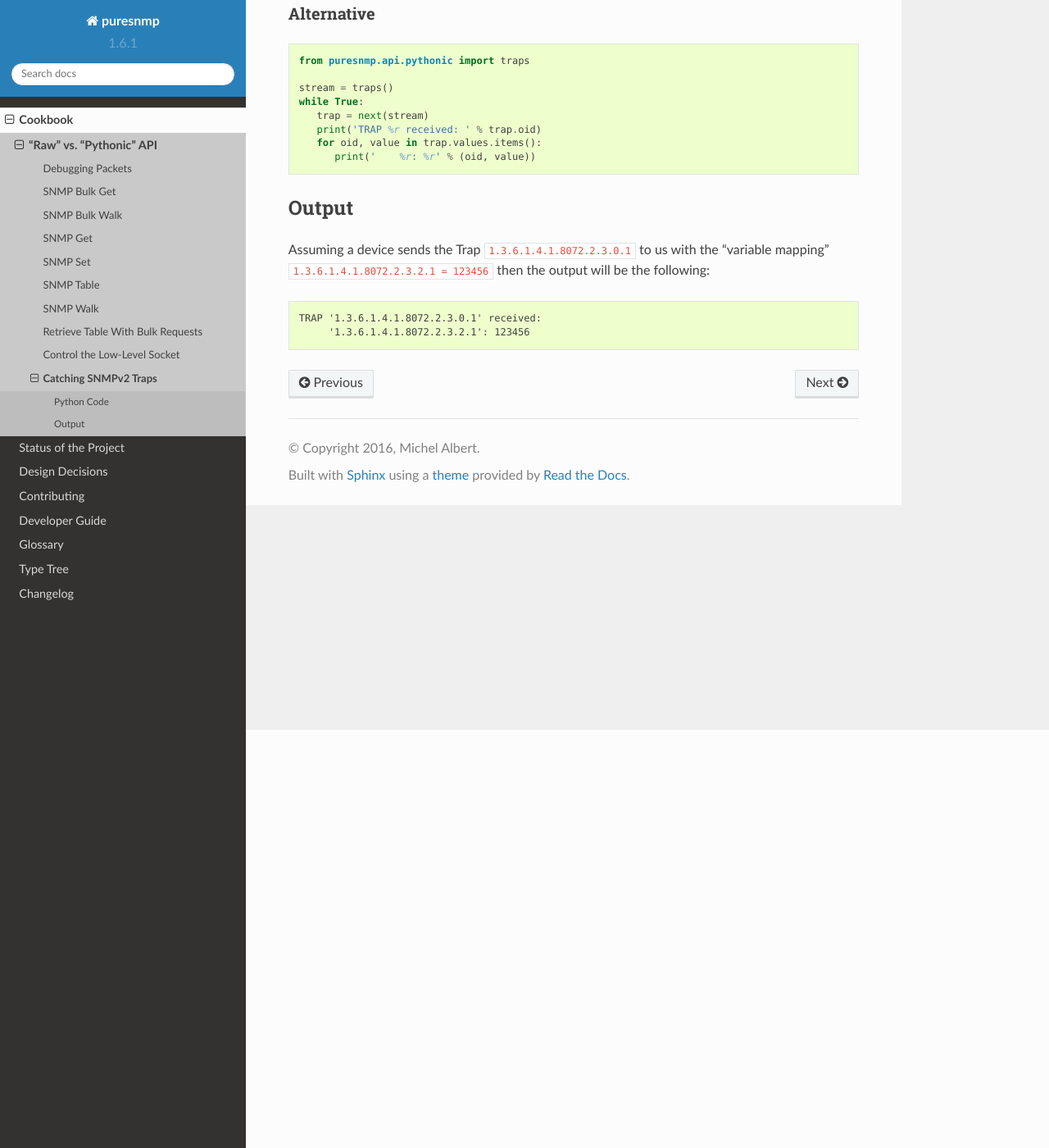
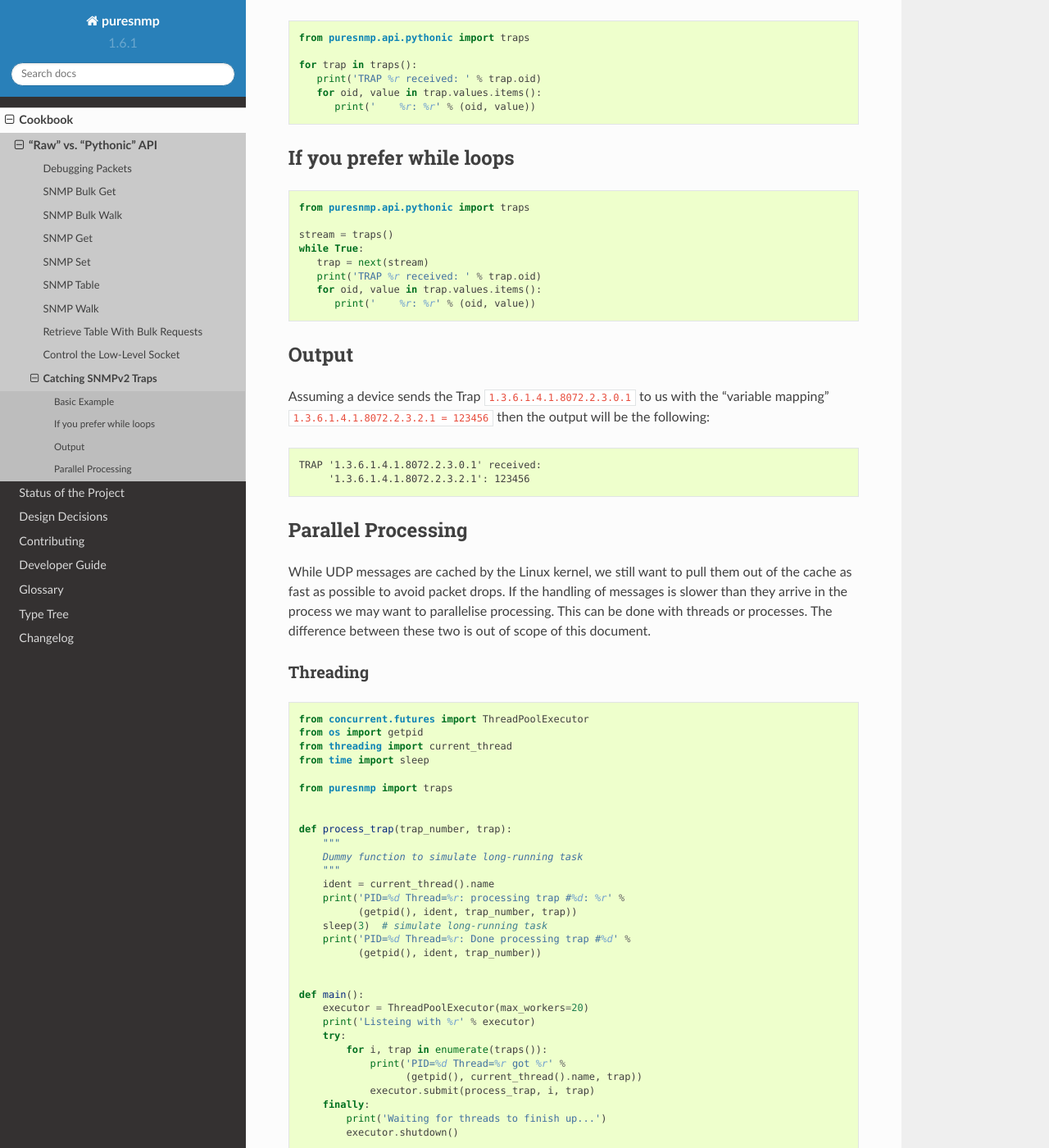
Before and after one commit to exhuma/puresnmp, a Sphinx documentation site: the page built from docs/cookbook/traps.rst, in a window 1280 px wide and 1400 px high, scrolled down 510 px. Shown: the whole window at 82% size. Built offline with Sphinx 7.4.7 and the Read the Docs theme 2.0.0, drawn with Linux system fonts in a browser that asks for light colours; some of the changed text lies outside the part shown.

Commit message:
Add examples for parallel trap processing

```diff
--- a/docs/cookbook/traps.rst
+++ b/docs/cookbook/traps.rst
@@ -9,8 +9,15 @@ Each iteration will yield a pure Python object of
 
 See :py:func:`puresnmp.api.pythonic.traps` for details.
 
-Python Code
-~~~~~~~~~~~
+.. tip:: **Testing Traps**
+
+   If you want to test traps, you can use the Dockerfile provided in the
+   repository of puresnmp. See `docker/README.rst`_ for details
+
+.. _docker/README.rst: https://github.com/exhuma/puresnmp/blob/master/docker/README.rst
+
+Basic Example
+~~~~~~~~~~~~~
 
 .. code-block:: python
 
@@ -22,8 +29,8 @@ Python Code
          print('    %r: %r' % (oid, value))
 
 
-Alternative
-^^^^^^^^^^^
+If you prefer while loops
+~~~~~~~~~~~~~~~~~~~~~~~~~
 
 .. code-block:: python
 
@@ -37,7 +44,6 @@ Alternative
          print('    %r: %r' % (oid, value))
 
 
-
 Output
 ~~~~~~
 
@@ -49,3 +55,99 @@ be the following:
 
    TRAP '1.3.6.1.4.1.8072.2.3.0.1' received:
         '1.3.6.1.4.1.8072.2.3.2.1': 123456
+
+
+Parallel Processing
+~~~~~~~~~~~~~~~~~~~
+
+While UDP messages are cached by the Linux kernel, we still want to pull them
+out of the cache as fast as possible to avoid packet drops. If the handling of
+messages is slower than they arrive in the process we may want to parallelise
+processing. This can be done with threads or processes. The difference between
+these two is out of scope of this document.
+
+
+Threading
+^^^^^^^^^
+
+
+.. code-block:: python
+
+    from concurrent.futures import ThreadPoolExecutor
+    from os import getpid
+    from threading import current_thread
+    from time import sleep
+
+    from puresnmp import traps
+
+
+    def process_trap(trap_number, trap):
+        """
+        Dummy function to simulate long-running task
+        """
+        ident = current_thread().name
+        print('PID=%d Thread=%r: processing trap #%d: %r' %
+              (getpid(), ident, trap_number, trap))
+        sleep(3)  # simulate long-running task
+        print('PID=%d Thread=%r: Done processing trap #%d' %
+              (getpid(), ident, trap_number))
+
+
+    def main():
+        executor = ThreadPoolExecutor(max_workers=20)
+        print('Listeing with %r' % executor)
+        try:
+            for i, trap in enumerate(traps()):
+                print('PID=%d Thread=%r got %r' %
+                      (getpid(), current_thread().name, trap))
+                executor.submit(process_trap, i, trap)
+        finally:
+            print('Waiting for threads to finish up...')
+            executor.shutdown()
+
+
+    if __name__ == '__main__':
+        main()
+
+
+Processes
+^^^^^^^^^
+
+
+.. code-block:: python
+
+    from concurrent.futures import ProcessPoolExecutor
+    from os import getpid
+    from threading import current_thread
+    from time import sleep
+
+    from puresnmp import traps
+
+
+    def process_trap(trap_number, trap):
+        """
+        Dummy function to simulate long-running task
+        """
+        ident = current_thread().name
+        print('PID=%d Thread=%r: processing trap #%d: %r' %
+              (getpid(), ident, trap_number, trap))
+        sleep(3)  # simulate long-running task
+        print('PID=%d Thread=%r: Done processing trap #%d' %
+              (getpid(), ident, trap_number))
+
+
+    def main():
+        executor = ProcessPoolExecutor(max_workers=5)
+        ident = current_thread().name
+        print('Listeing with %r' % executor)
+        try:
+            for i, trap in enumerate(traps()):
+                print('PID=%d Thread=%r: got %r' % (getpid(), ident, trap))
+                executor.submit(process_trap, i, trap)
+        finally:
+            print('Waiting for processes to finish up...')
+            executor.shutdown()
+
+
+    if __name__ == '__main__':
+        main()
--- a/docs/typetree.rst
+++ b/docs/typetree.rst
@@ -9,6 +9,8 @@ Type Tree
      *  :py:class:`puresnmp.pdu.BulkGetRequest`
 
      *  :py:class:`puresnmp.pdu.PDU`
+
+        *  :py:class:`puresnmp.pdu.EndOfMibView`
 
         *  :py:class:`puresnmp.pdu.GetRequest`
 
```
Also changed, not shown: docker/README.rst.
